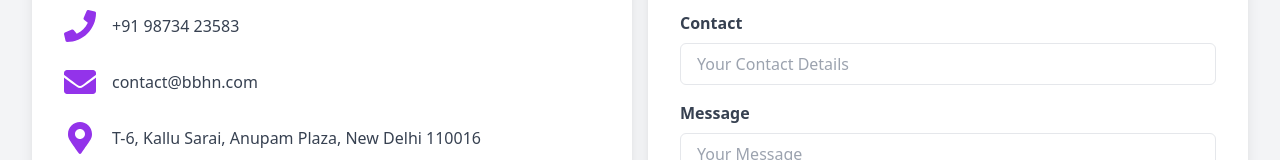
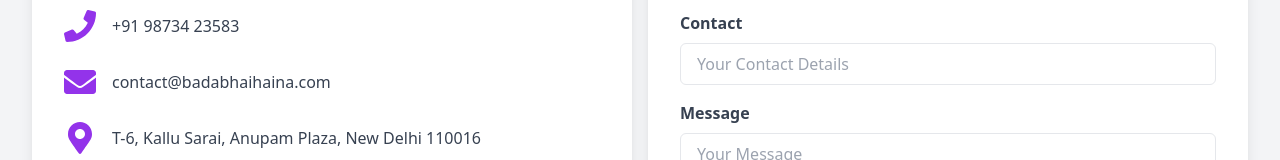
Before and after one commit to Mayank-rj/badabhaihaina, a React (Vite) app: page /contact in a window 1280 px wide. Shown: the part 454-614 px from the top of the page. Built offline with nearby package versions, Linux system fonts and the light colour scheme.

Commit message:
contact us

```diff
--- a/src/Pages/Contact/Contact.jsx
+++ b/src/Pages/Contact/Contact.jsx
@@ -45,7 +45,7 @@ const Contact = () => {
           </div>
           <div className="flex items-center">
             <FaEnvelope className="text-purple-600 w-8 h-8" />
-            <p className="ml-4 text-gray-700">contact@bbhn.com</p>
+            <p className="ml-4 text-gray-700">contact@badabhaihaina.com</p>
           </div>
           <div className="flex items-center">
             <FaMapMarkerAlt className="text-purple-600 w-8 h-8" />
```
